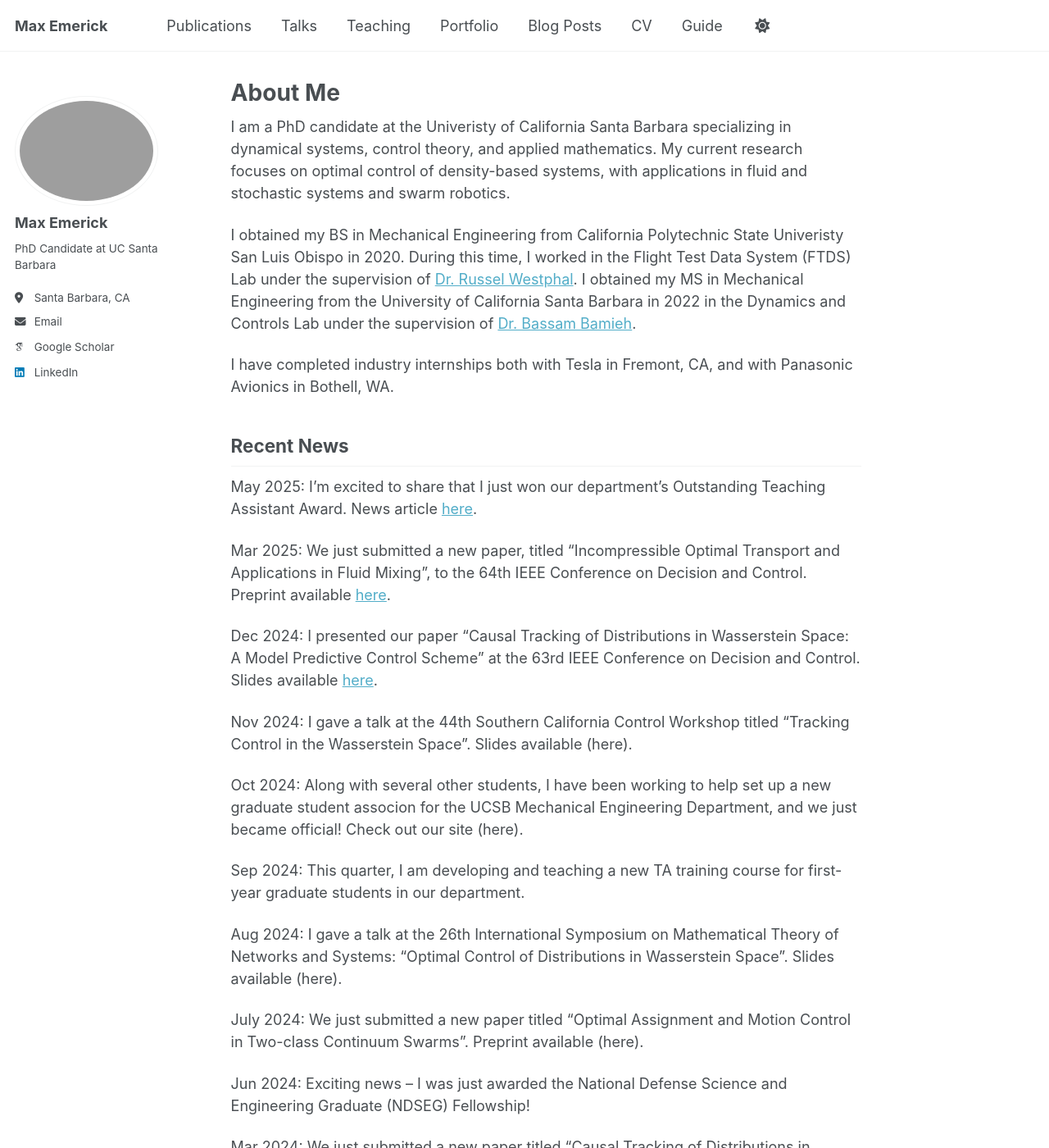
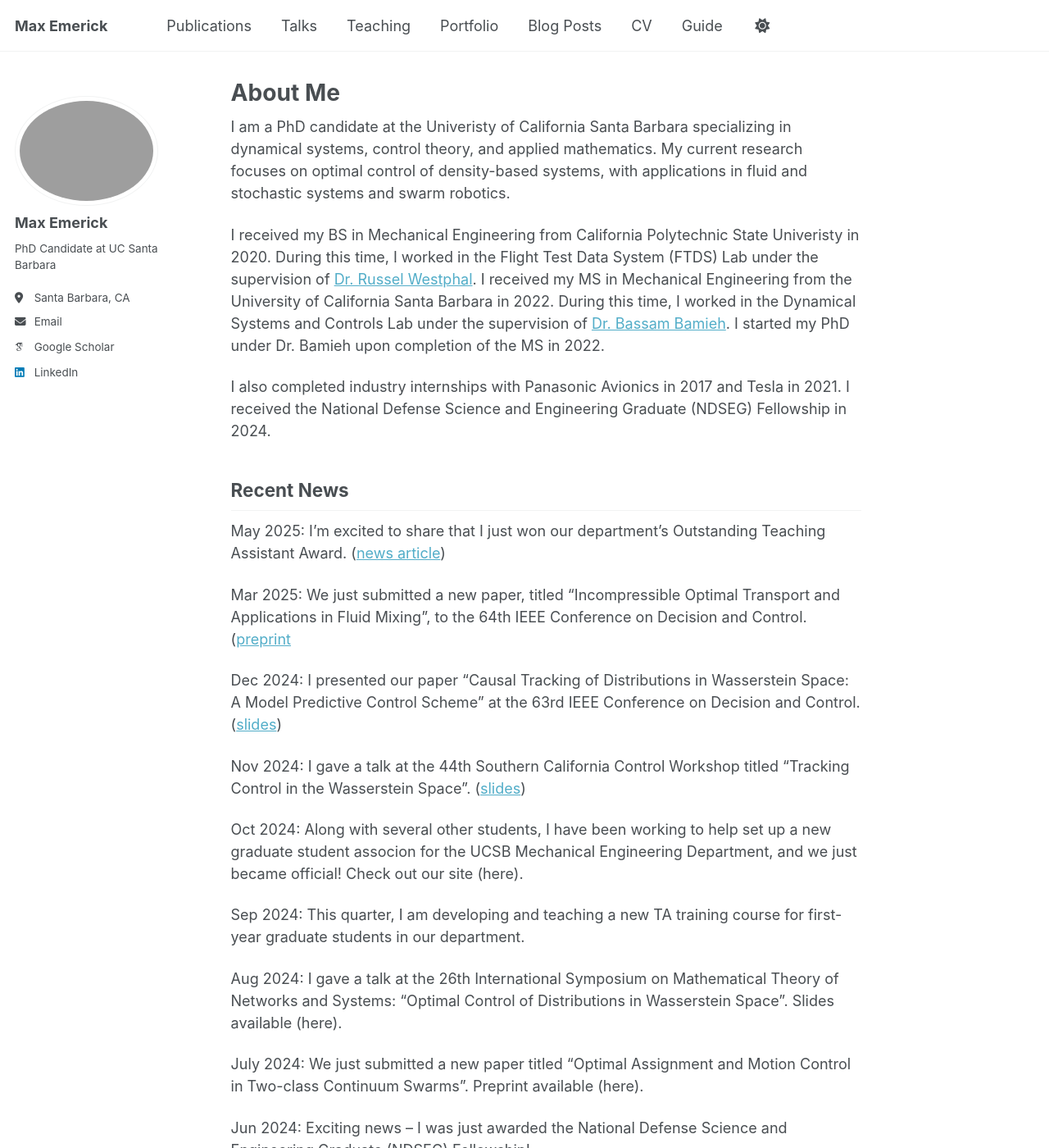
Before and after one commit to maxemerick/maxemerick.github.io, a Jekyll site: the page built from _pages/about.md, in a window 1280 px wide and 1400 px high. Shown: the whole window at 82% size. Built offline with Jekyll 4.4.1, drawn with Linux system fonts in a browser that asks for light colours; some web fonts are replaced.

Commit message:
more files

```diff
--- a/_pages/about.md
+++ b/_pages/about.md
@@ -9,21 +9,23 @@ redirect_from:
 
 I am a PhD candidate at the Univeristy of California Santa Barbara specializing in dynamical systems, control theory, and applied mathematics. My current research focuses on optimal control of density-based systems, with applications in fluid and stochastic systems and swarm robotics.
 
-I obtained my BS in Mechanical Engineering from California Polytechnic State Univeristy San Luis Obispo in 2020. During this time, I worked in the Flight Test Data System (FTDS) Lab under the supervision of [Dr. Russel Westphal](https://me.calpoly.edu/faculty/rvwestph/). I obtained my MS in Mechanical Engineering from the University of California Santa Barbara in 2022 in the Dynamics and Controls Lab under the supervision of [Dr. Bassam Bamieh](https://sites.engineering.ucsb.edu/~bamieh/).
+I received my BS in Mechanical Engineering from California Polytechnic State Univeristy in 2020. During this time, I worked in the Flight Test Data System (FTDS) Lab under the supervision of [Dr. Russel Westphal](https://me.calpoly.edu/faculty/rvwestph/). I received my MS in Mechanical Engineering from the University of California Santa Barbara in 2022. During this time, I worked in the Dynamical Systems and Controls Lab under the supervision of [Dr. Bassam Bamieh](https://sites.engineering.ucsb.edu/~bamieh/). I started my PhD under Dr. Bamieh upon completion of the MS in 2022.
 
-I have completed industry internships both with Tesla in Fremont, CA, and with Panasonic Avionics in Bothell, WA.
+I also completed industry internships with Panasonic Avionics in 2017 and Tesla in 2021. I received the National Defense Science and Engineering Graduate (NDSEG) Fellowship in 2024.
+
+
 
 
 
 Recent News
 ------
-May 2025: I'm excited to share that I just won our department's Outstanding Teaching Assistant Award. News article [here](link).
+May 2025: I'm excited to share that I just won our department's Outstanding Teaching Assistant Award. ([news article](link))
 
-Mar 2025: We just submitted a new paper, titled "Incompressible Optimal Transport and Applications in Fluid Mixing", to the 64th IEEE Conference on Decision and Control. Preprint available [here](https://arxiv.org/abs/2504.01109).
+Mar 2025: We just submitted a new paper, titled "Incompressible Optimal Transport and Applications in Fluid Mixing", to the 64th IEEE Conference on Decision and Control. ([preprint](https://arxiv.org/abs/2504.01109)
 
-Dec 2024: I presented our paper "Causal Tracking of Distributions in Wasserstein Space: A Model Predictive Control Scheme" at the 63rd IEEE Conference on Decision and Control. Slides available [here](../files/CDC_24_slides.pdf).
+Dec 2024: I presented our paper "Causal Tracking of Distributions in Wasserstein Space: A Model Predictive Control Scheme" at the 63rd IEEE Conference on Decision and Control. ([slides](../files/CDC_24_slides.pdf))
 
-Nov 2024: I gave a talk at the 44th Southern California Control Workshop titled "Tracking Control in the Wasserstein Space". Slides available (here).
+Nov 2024: I gave a talk at the 44th Southern California Control Workshop titled "Tracking Control in the Wasserstein Space". ([slides](../files/SCC_F24.pdf))
 
 Oct 2024: Along with several other students, I have been working to help set up a new graduate student associon for the UCSB Mechanical Engineering Department, and we just became official! Check out our site (here).
 
```
